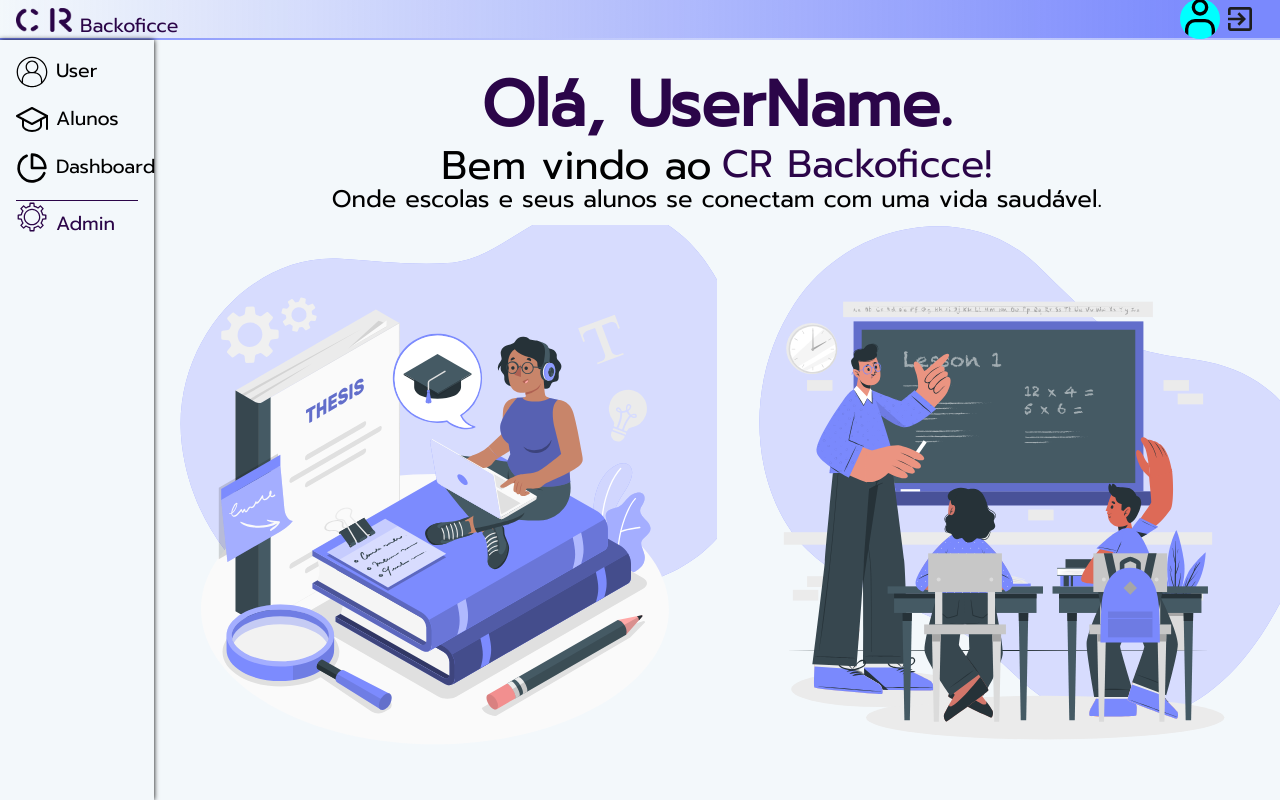
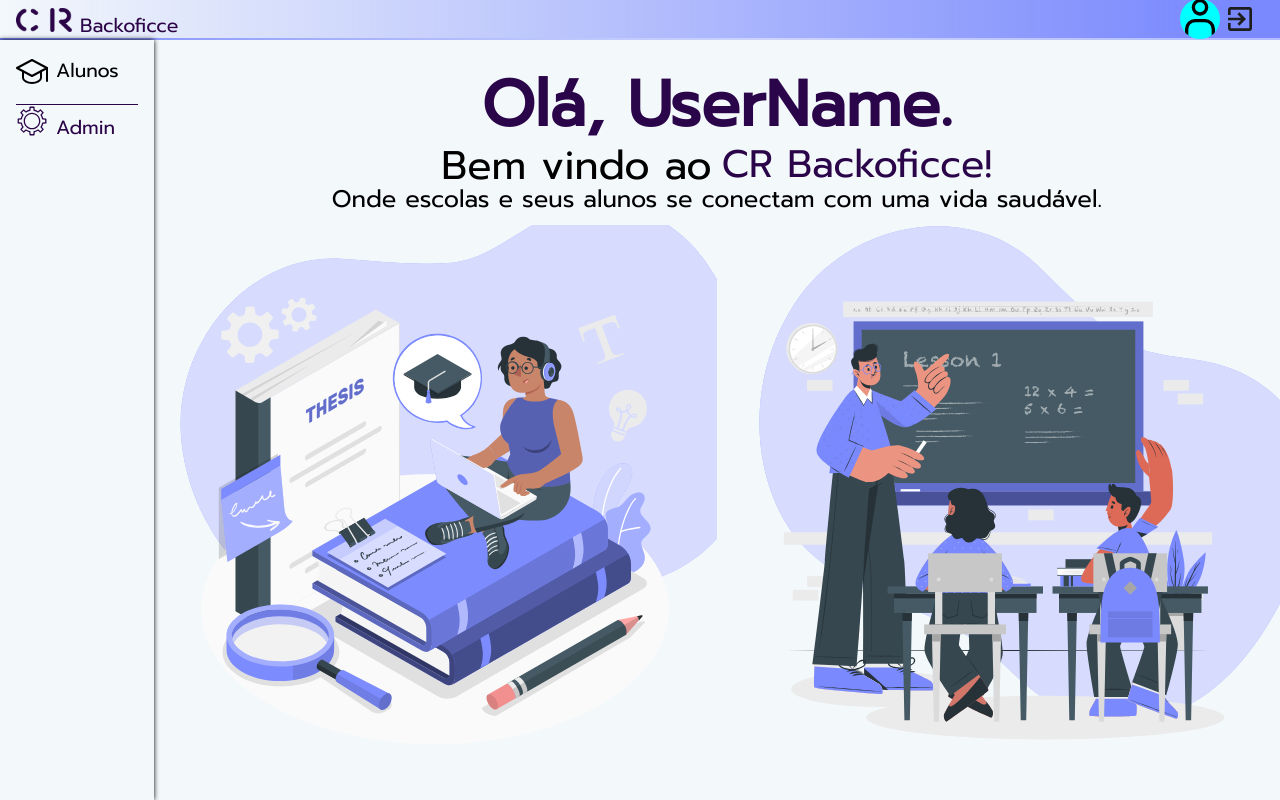
Before and after one commit to Henriqueggperes/coluna_reta-client, a React (Vite) app in the folder app/: page /backoficce in a window 1280 px wide. Built offline with nearby package versions, Linux system fonts and the light colour scheme.

Commit message:
refactor: leaving only MVP1 funcionalities

```diff
--- a/app/src/components/Navbar/index.tsx
+++ b/app/src/components/Navbar/index.tsx
@@ -23,8 +23,8 @@ const Navbar = (props: { navOptionSelected: any }) => {
     <aside className="navbar-container">
       {/* <div className="nav-active">
     <img className="navbar_active-icon " src={list_icon} />
-    </div> */}
-      <div
+    </div>  TRECHO PARA ADAPTAÇÃO DA NAVBAR PARA RESPONSIVIDADE */}
+      {/* <div
         className={`navbar_dashboard nav_item ${
           option == "User" ? option : ""
         }`}
@@ -34,7 +34,7 @@ const Navbar = (props: { navOptionSelected: any }) => {
         <span id="User" className="navbar-user_profile nav-span">
           User
         </span>
-      </div>
+      </div> */}
 
       <div
         className={`navbar_students nav_item ${
@@ -48,7 +48,7 @@ const Navbar = (props: { navOptionSelected: any }) => {
         </span>
       </div>
 
-      <div
+      {/* <div
         className={`navbar_dashboard nav_item ${
           option == "Dashboard" ? option : ""
         }`}
@@ -58,7 +58,7 @@ const Navbar = (props: { navOptionSelected: any }) => {
         <span id="Dashboard" className="navbar-dashboard nav-span">
           Dashboard
         </span>
-      </div>
+      </div> */}
       {admin ? (
         <div
           className={`navbar_admin nav_item ${option == "Admin" ? option : ""}`}
```
